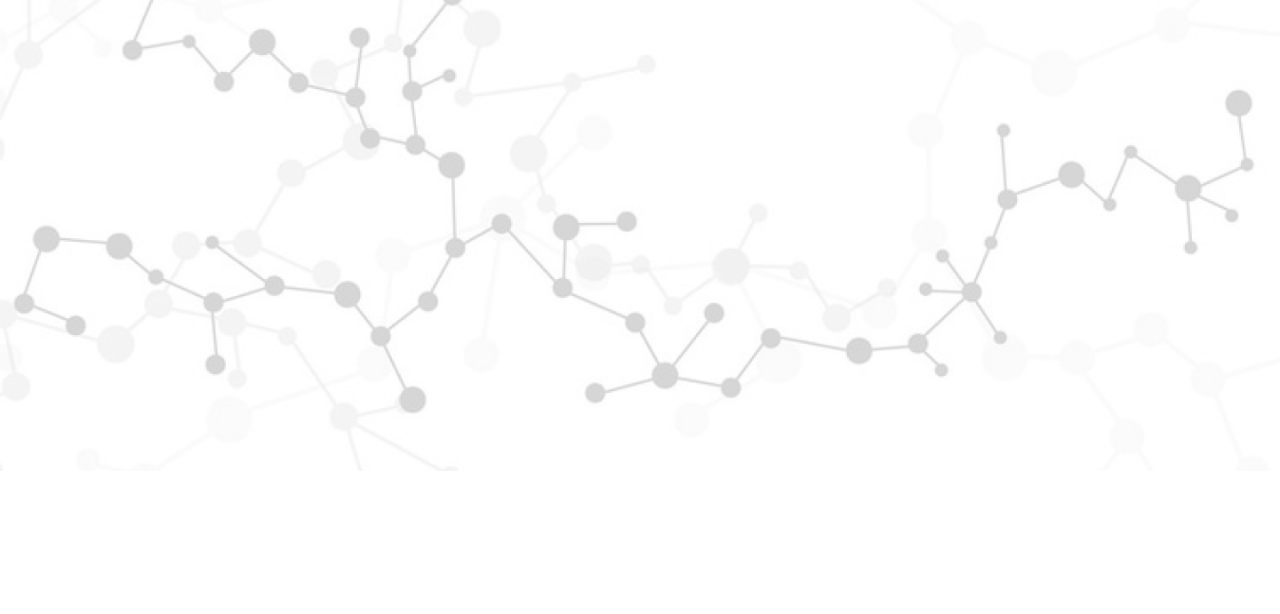
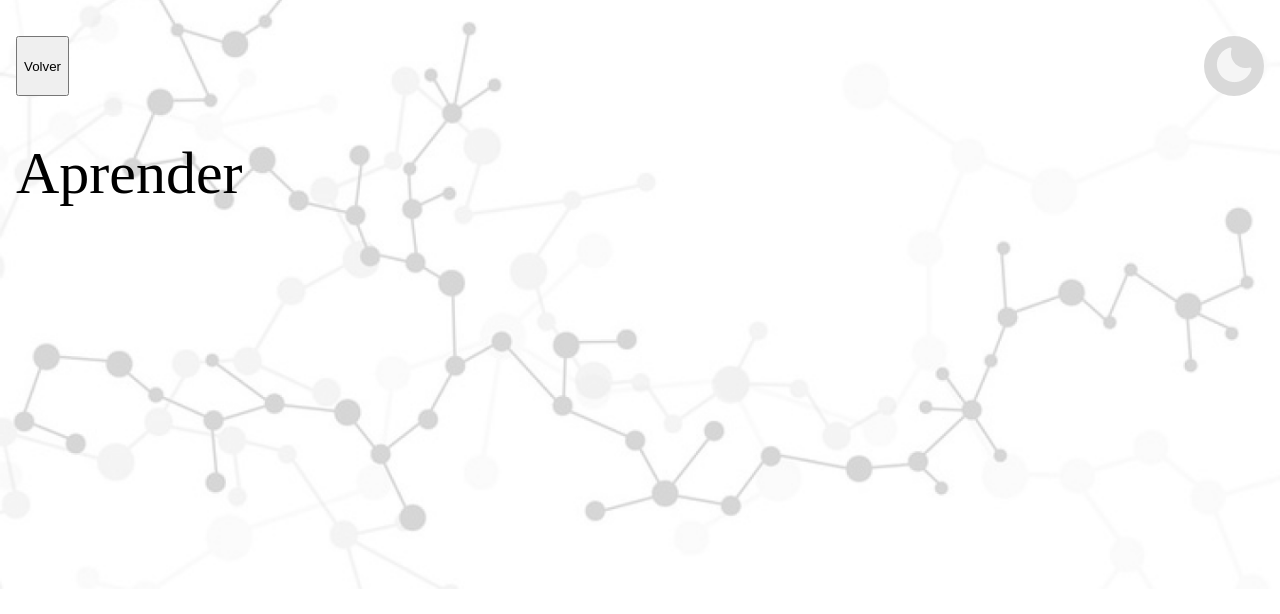
Before and after one commit to contiguima/labElementsGame, a React (Create React App) app: page /aprender in a window 1280 px wide. Before the commit this address had no page. Shown: the top 614 px of the page. Built offline with nearby package versions, Linux system fonts and the light colour scheme; a web font is replaced by a local one.

Commit message:
Funcionalidad de botones que redirigen

```diff
--- a/src/App.js
+++ b/src/App.js
@@ -1,5 +1,7 @@
 import { Route, Routes } from "react-router-dom";
+import Aprender from "./pages/Aprender";
 import Home from "./pages/Home";
+import Jugar from "./pages/Jugar";
 import "./styles.css";
 
 export default function App() {
@@ -7,6 +9,8 @@ export default function App() {
     <div className="App">
       <Routes>
         <Route path="/" element={<Home />} />
+        <Route path="/aprender" element={<Aprender />} />
+        <Route path="/jugar" element={<Jugar />} />
       </Routes>
     </div>
   );
--- a/src/components/Topbar.jsx
+++ b/src/components/Topbar.jsx
@@ -1,12 +1,14 @@
-import { Navigate } from "react-router-dom";
+import { useNavigate } from "react-router-dom";
 import "../stylesheets/topbar.css";
 import moonLogo from "../archivos/logos/moon.png";
 
 const Topbar = (props) => {
+  const navigate = useNavigate();
+
   if (props.backTo != null) {
     return (
       <div className="topbar">
-        <button className="backBtn" /*onClick Navigate to props.backTo*/>
+        <button className="backBtn" onClick={() => navigate(props.backTo)}>
           {" "}
           Volver{" "}
         </button>
--- a/src/pages/Aprender.jsx
+++ b/src/pages/Aprender.jsx
@@ -0,0 +1,12 @@
+import Topbar from "../components/Topbar";
+
+const Aprender = () => {
+  return (
+    <>
+      <Topbar backTo="/" />
+      <h1> Aprender </h1>{" "}
+    </>
+  );
+};
+
+export default Aprender;
--- a/src/pages/Home.jsx
+++ b/src/pages/Home.jsx
@@ -1,7 +1,9 @@
+import { useNavigate } from "react-router-dom";
 import Topbar from "../components/Topbar";
 import "../stylesheets/home.css";
 
 const Home = () => {
+  const navigate = useNavigate();
   return (
     <>
       <Topbar />
@@ -13,8 +15,12 @@ const Home = () => {
           conocimiento
         </p>
         <div className="btnContainer">
-          <button className="btnHome">APRENDER</button>
-          <button className="btnHome">JUGAR</button>
+          <button className="btnHome" onClick={() => navigate("/aprender")}>
+            APRENDER
+          </button>
+          <button className="btnHome" onClick={() => navigate("/jugar")}>
+            JUGAR
+          </button>
         </div>
       </div>
     </>
--- a/src/pages/Jugar.jsx
+++ b/src/pages/Jugar.jsx
@@ -0,0 +1,5 @@
+const Jugar = () => {
+  return <h1> Jugar </h1>;
+};
+
+export default Jugar;
```
